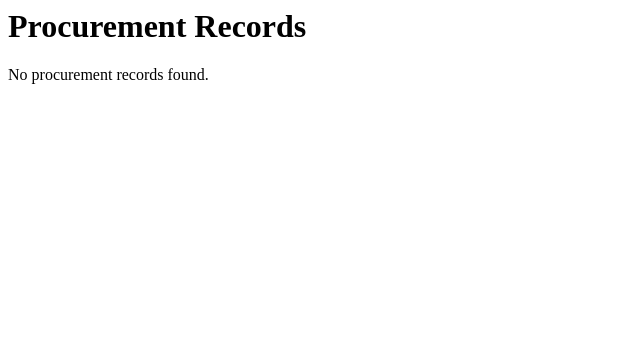
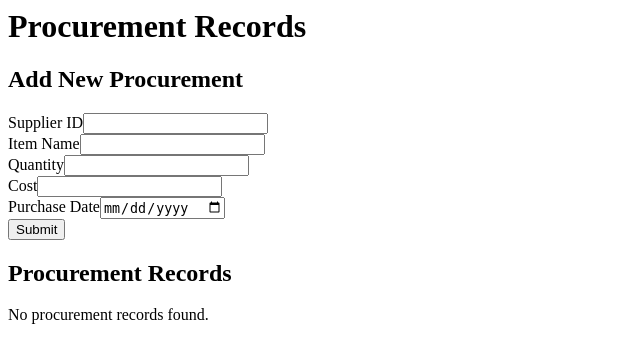
Before and after one commit to mwemmz/server-side-farm-system, a PHP site: page /views/procurement.php in a window 1280 px wide. Shown: the top 363 px of the page, without its empty margins (0-640 px from the left). Run offline with PHP 8.4, Linux system fonts and the light colour scheme.

Commit message:
Apply CRUD pattern to Procurement module

```diff
--- a/public/views/procurement.php
+++ b/public/views/procurement.php
@@ -1,9 +1,41 @@
+<?php
+require_once __DIR__ . '/../../src/Helpers/FormHelper.php';
+require_once __DIR__ . '/../../src/Helpers/SessionHelper.php';
+
+$successMessage = SessionHelper::getFlash('success');
+$errors = $data['errors'] ?? [];
+$formData = $data['data'] ?? [];
+$records = $data['records'] ?? ($data ?? []);
+?>
+
 <h1 class="text-3xl font-bold mb-6 text-green-800">Procurement Records</h1>
+
+<?php if ($successMessage): ?>
+    <div class="bg-green-100 border border-green-400 text-green-700 px-4 py-3 rounded relative mb-4">
+        <?php echo $successMessage; ?>
+    </div>
+<?php endif; ?>
+
+<div class="bg-white p-6 rounded-lg shadow mb-6">
+    <h2 class="text-xl font-semibold mb-4">Add New Procurement</h2>
+    <?php
+    $fields = [
+        ['name' => 'supplier_id', 'label' => 'Supplier ID', 'value' => $formData['supplier_id'] ?? ''],
+        ['name' => 'item_name', 'label' => 'Item Name', 'value' => $formData['item_name'] ?? ''],
+        ['name' => 'quantity', 'label' => 'Quantity', 'value' => $formData['quantity'] ?? ''],
+        ['name' => 'cost', 'label' => 'Cost', 'value' => $formData['cost'] ?? ''],
+        ['name' => 'purchase_date', 'label' => 'Purchase Date', 'type' => 'date', 'value' => $formData['purchase_date'] ?? '']
+    ];
+    echo FormHelper::generateForm($fields, '/index.php?module=Procurement&action=add', 'POST', $errors);
+    ?>
+</div>
+
 <div class="bg-white p-6 rounded-lg shadow">
-    <?php if (isset($data) && !empty($data)): ?>
+    <h2 class="text-xl font-semibold mb-4">Procurement Records</h2>
+    <?php if (isset($records) && !empty($records)): ?>
         <ul class="list-disc pl-6">
-            <?php foreach ($data as $item): ?>
-                <li class="mb-2"><?php echo htmlspecialchars($item['item_name']); ?>: <?php echo htmlspecialchars($item['quantity']); ?> at <?php echo htmlspecialchars($item['cost']); ?></li>
+            <?php foreach ($records as $record): ?>
+                <li class="mb-2"><?php echo htmlspecialchars($record['item_name']); ?>: <?php echo htmlspecialchars($record['quantity']); ?> at <?php echo htmlspecialchars($record['cost']); ?> (Date: <?php echo htmlspecialchars($record['purchase_date']); ?>)</li>
             <?php endforeach; ?>
         </ul>
     <?php else: ?>
```
Also changed, not shown: src/Modules/Procurement/ProcurementController.php (+23 -0 lines).
